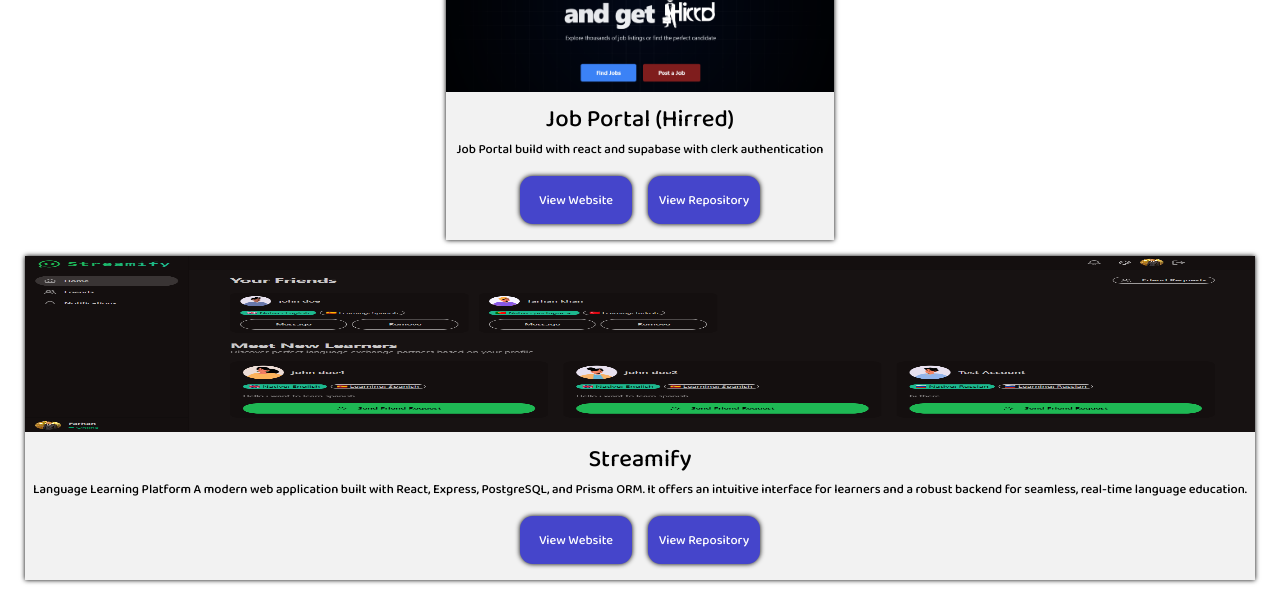
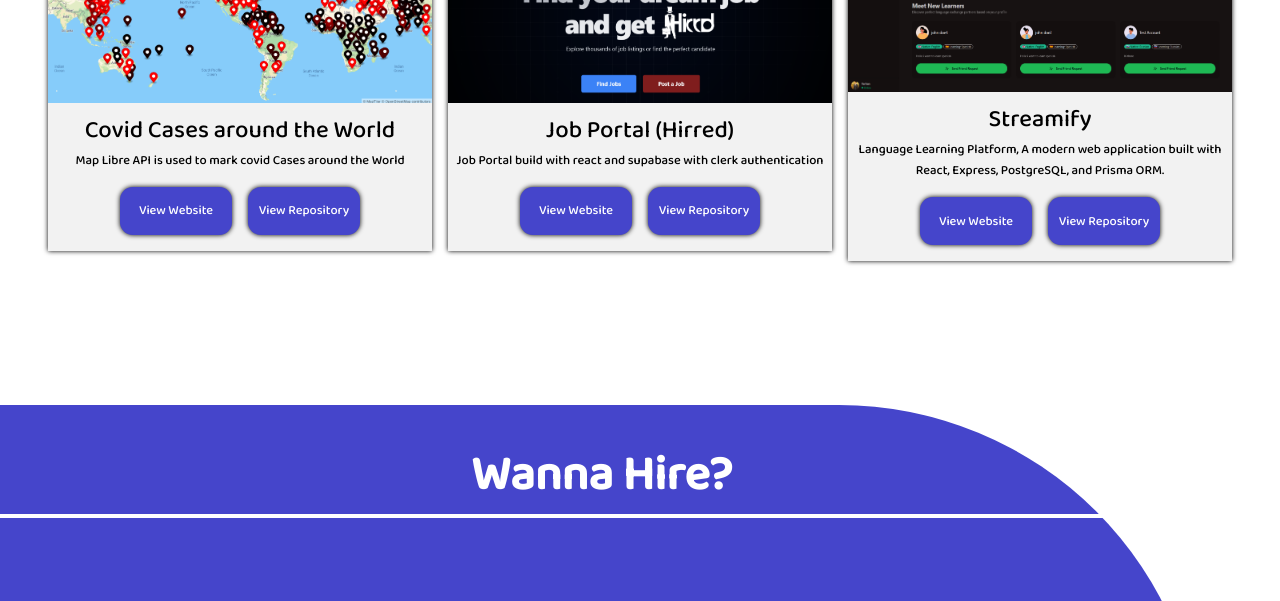
Before and after one commit to Frhamid/Portfolio, a plain HTML site: page index.html in a window 1280 px wide. Shown: the part 2380-2981 px from the top of the page. Drawn offline with Linux system fonts and the light colour scheme; a web font is replaced by a local one.

Commit message:
allignment fixes

```diff
--- a/index.html
+++ b/index.html
@@ -156,10 +156,10 @@
             <div class="box-proj">
                 <img src="./Images/Streamify.png" alt="">
                 <h5>Streamify</h5>
-                <p>Language Learning Platform
-                    A modern web application built with React, Express, PostgreSQL, and Prisma ORM. It offers an
-                    intuitive interface for
-                    learners and a robust backend for seamless, real-time language education.</p>
+                <p>Language Learning Platform, A modern web application built with React, Express, PostgreSQL, and
+                    Prisma
+                    ORM.
+                </p>
                 <div class="buttons">
                     <a class="btn1" href="https://streamifyfrontend-blush.vercel.app/" target="_blank">View Website</a>
                     <a class="btn1" href="https://github.com/Frhamid/Chatty" target="_blank">View
--- a/style.css
+++ b/style.css
@@ -265,6 +265,8 @@ html {
   gap: 1rem;
   justify-content: center;
   align-items: center;
+  width: 100%;
+  height: 100%;
 }
 .box-proj {
   cursor: pointer;
@@ -273,6 +275,8 @@ html {
   padding-bottom: 1rem;
 
   background-color: #f2f2f2;
+  width: 30%;
+  height: 100%;
 }
 
 .box-proj img {
```
